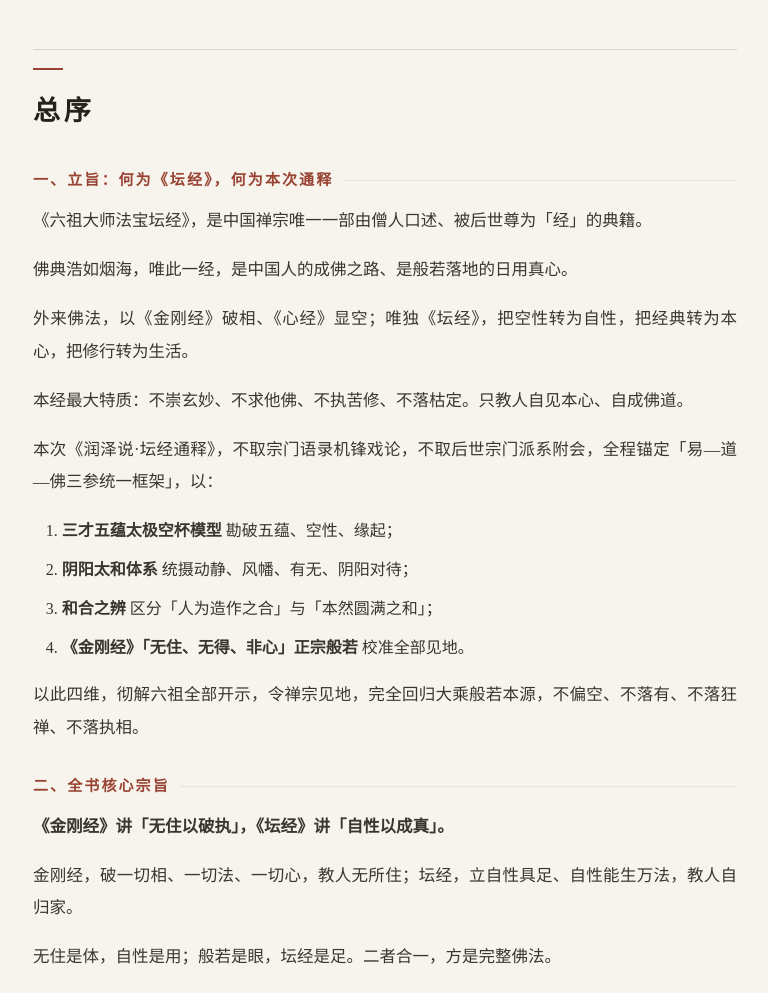
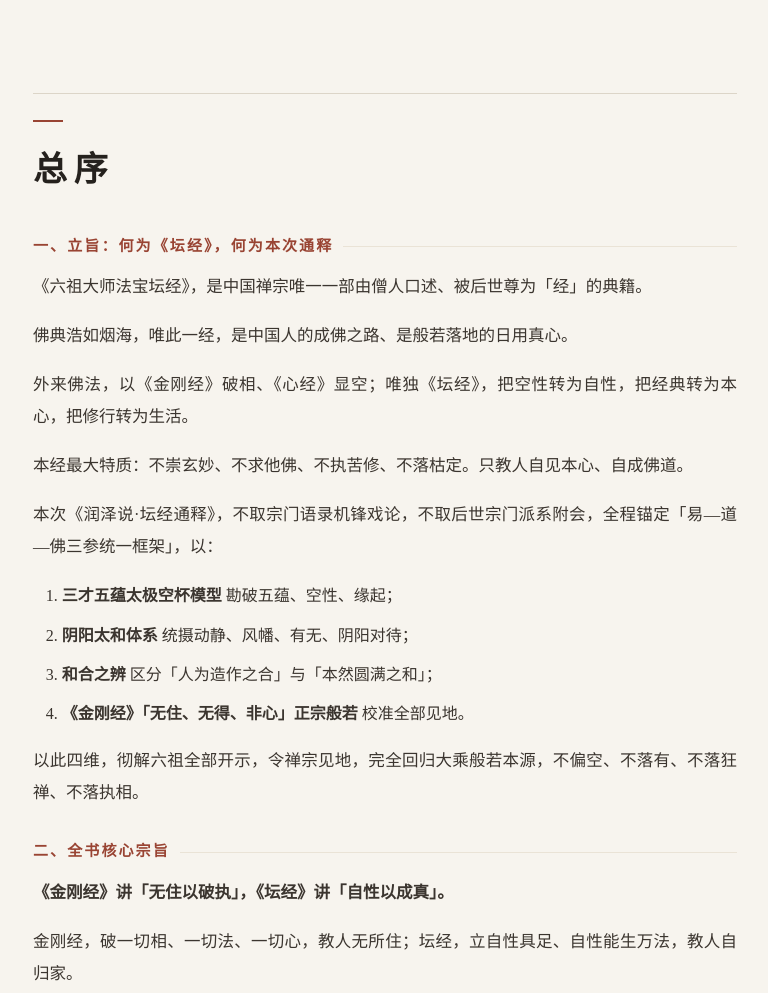
Before and after one commit to q1z2q3-debug/daokedao-tanjing, a plain HTML site: page book/坛经·阅读版.html in a window 1280 px wide. Shown: the part 1195-2188 px from the top of the page, without its empty margins (255-1023 px from the left). Drawn offline with Linux system fonts and the light colour scheme.

Commit message:
篇题层级加距

```diff
--- a/book/坛经·阅读版.html
+++ b/book/坛经·阅读版.html
@@ -41,7 +41,8 @@ body{margin:0;background:var(--paper);color:var(--ink);
 
 h2{font-size:23px;font-weight:700;letter-spacing:.06em;margin:52px 0 22px;
   padding-top:18px;border-top:1px solid var(--line);}
-h2.ch{font-size:27px;letter-spacing:.14em;}
+h2.ch{font-size:34px;letter-spacing:.2em;margin-top:96px;padding-top:26px;}
+h2.sec{font-size:21px;}
 h2::before{content:"";display:block;width:30px;height:2px;background:var(--ochre);margin:0 0 15px;}
 h3{font-size:15px;font-weight:600;letter-spacing:.14em;color:var(--ochre);
   margin:28px 0 10px;display:flex;align-items:center;gap:10px;}
```
Also changed, not shown: docs/book.html (+2 -1 lines), scripts/_shell.html (+2 -1 lines).
